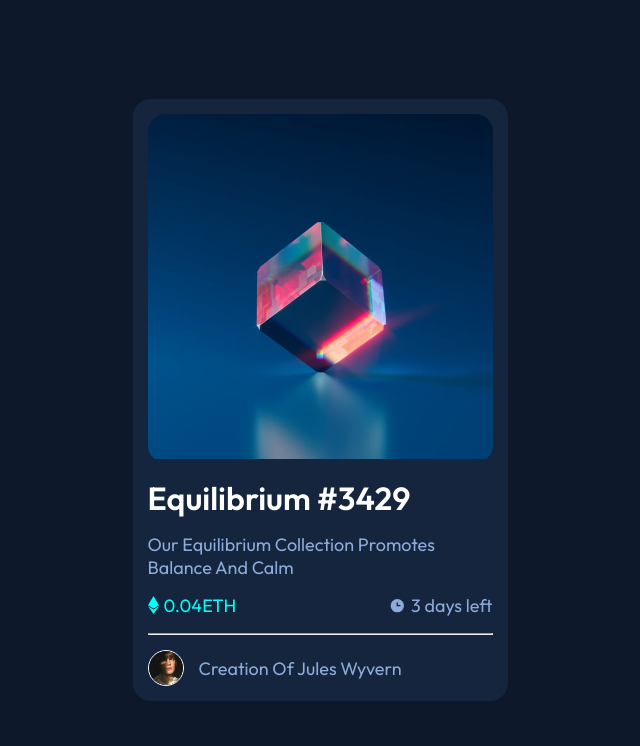
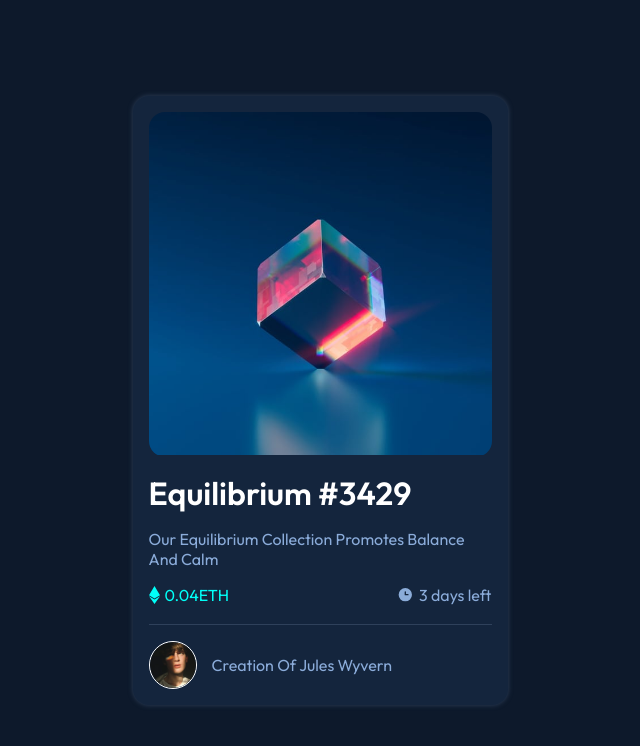
Before and after one commit to AbdallaRahmah/frontend_mentor_challengies, a website built with Parcel: page NFT preview card component challenge hub/index.html in a window 1280 px wide. Shown: the whole page, without its empty margins (320-960 px from the left). Built offline with nearby package versions, Linux system fonts and the light colour scheme.

Commit message:
inhanced code for the NFT preview card component challenge hub challenge - code inhancement - added design folder

```diff
--- a/NFT preview card component challenge hub/index.html
+++ b/NFT preview card component challenge hub/index.html
@@ -4,7 +4,6 @@
     <meta charset="UTF-8" />
     <meta http-equiv="X-UA-Compatible" content="IE=edge" />
     <meta name="viewport" content="width=device-width, initial-scale=1.0" />
-    <title>NFT preview card component challenge hub</title>
     <meta
       name="description"
       content="NFT preview card component challenge hub"
@@ -14,6 +13,7 @@
       content="frontend ,mentor ,NFT preview card component challenge hub"
     />
     <meta name="author" content="Abdalla Rahmah" />
+    <title>NFT preview card component challenge hub</title>
     <link
       rel="shortcut icon"
       href="images/favicon-32x32.png"
@@ -28,30 +28,34 @@
     <link rel="stylesheet" href="styles/main.css" />
   </head>
   <body>
-    <div class="card">
-      <div class="image-container">
+    <main class="card">
+      <div class="card__img">
         <img src="images/image-equilibrium.jpg" alt="equilibrium" />
       </div>
-      <h1>equilibrium #3429</h1>
-      <p>our equilibrium collection promotes balance and calm</p>
-      <span>
+      <div class="card__content">
+        <h1 class="content__title">equilibrium #3429</h1>
+        <p class="content__descripe">
+          our equilibrium collection promotes balance and calm
+        </p>
+        <span class="left-img">
           <img src="images/icon-ethereum.svg" alt="ethereum" />
           0.04eth
         </span>
-      <span>
+        <span class="right-img">
           <img src="images/icon-clock.svg" alt="clock" />
           3 days left
         </span>
-      <hr />
-      <div class="footer">
-        <div class="img-con">
+      </div>
+      <!-- <hr /> -->
+      <footer class="footer">
+        <div class="footer__img">
           <img src="images/image-avatar.png" alt="avatar" />
         </div>
-        <p>
+        <p class="footer__content">
           creation of
           <span>jules wyvern</span>
         </p>
-      </div>
-    </div>
+      </footer>
+    </main>
   </body>
 </html>
--- a/NFT preview card component challenge hub/styles/main.css
+++ b/NFT preview card component challenge hub/styles/main.css
@@ -1,135 +1,161 @@
-:root {
-  --Cyan: hsl(178, 100%, 50%);
-}
+/* render elemnts */
 * {
-  box-sizing: border-box;
   margin: 0;
   padding: 0;
+  box-sizing: border-box;
 }
+
+/* style start */
 body {
+  height: 100vh;
   display: flex;
   justify-content: center;
   align-items: center;
-  height: 100vh;
   background-color: hsl(217, 54%, 11%);
   font-family: "Outfit", sans-serif;
 }
-/* start */
+
 .card {
-  width: 375px;
-  padding: 15px;
-  border-radius: 18px;
+  padding: 1rem;
+  width: 90%;
+  max-width: 375px;
+  border-radius: 1rem;
   background-color: hsl(216, 50%, 16%);
+  box-shadow: 0 0 5px hsl(215, 32%, 27%);
 }
-@media (max-width: 578px) {
-  .card {
-    width: 320px;
-  }
-}
-.card .image-container {
-  border-radius: 18px;
+
+/* card img start */
+.card .card__img {
+  max-height: 345px;
   position: relative;
   overflow: hidden;
+  border-radius: 1rem;
   cursor: pointer;
 }
-.card .image-container::before {
+
+.card__img::before {
   content: " ";
   position: absolute;
   top: 50%;
   right: 50%;
   width: 50px;
   height: 50px;
-  transform: translate(50%, -50%);
-  z-index: 4;
-  opacity: 0;
   background-image: url(../images/icon-view.svg);
   background-repeat: no-repeat;
+  transform: translate(50%, -50%);
   transition: 0.5s;
+  opacity: 0;
+  z-index: 4;
 }
-.card .image-container::after {
+
+.card__img::after {
   content: "";
   position: absolute;
   top: 0%;
   right: 0%;
   height: 100%;
   width: 100%;
+  background-color: hsl(178, 100%, 50%);
+  transition: 0.3s;
   opacity: 0;
-  background-color: var(--Cyan);
   z-index: 3;
-  transition: 0.3s;
 }
-.card .image-container:hover::after {
-  opacity: 0.6;
+
+.card__img:hover::after {
+  opacity: 0.5;
 }
-.card .image-container:hover::before {
+
+.card__img:hover::before {
   opacity: 1;
 }
-.card .image-container img {
+
+.card__img img {
   width: 100%;
+  height: 100%;
 }
-.card h1 {
+
+/* card content start */
+.card .card__content {
+  margin-bottom: 1rem;
+  padding-bottom: 1rem;
+  border-bottom: 1px solid hsl(215, 32%, 27%);
+}
+
+.content__title {
+  margin: 1rem 0;
   color: hsl(0, 0%, 100%);
-  margin: 15px 0;
   text-transform: capitalize;
+  transition: 0.3s;
   cursor: pointer;
-  transition: 0.3s;
 }
-.card h1:hover {
-  color: var(--Cyan);
+
+.content__title:hover {
+  color: hsl(178, 100%, 50%);
 }
-.card p {
-  margin-bottom: 15px;
+
+.content__descripe {
+  margin-bottom: 1rem;
   color: hsl(215, 51%, 70%);
-  font-size: 18px;
   text-transform: capitalize;
 }
-.card > span:first-of-type {
+
+.left-img:first-of-type {
   display: inline-flex;
   align-items: center;
-  color: var(--Cyan);
-  font-size: 18px;
+  color: hsl(178, 100%, 50%);
   text-transform: uppercase;
 }
-.card span:first-of-type img {
+
+.left-img:first-of-type img {
   margin-right: 5px;
+  width: auto;
+  height: auto;
 }
-.card > span:last-of-type {
+
+.right-img:last-of-type {
   display: inline-flex;
   align-items: center;
   float: right;
   color: hsl(215, 51%, 70%);
-  font-size: 18px;
 }
-.card span:last-of-type img {
+
+.right-img:last-of-type img {
   margin-right: 5px;
+  width: auto;
+  height: auto;
 }
-hr {
-  margin: 15px 0;
-  background-color: hsl(215, 32%, 27%);
-}
+
+/* card footer start */
 .card .footer {
   display: flex;
   align-items: center;
 }
-.card .footer .img-con {
-  width: 36px;
-  height: 36px;
+
+.footer .footer__img {
+  width: 3rem;
+  height: 3rem;
   border: 1px solid hsl(0, 0%, 100%);
   border-radius: 50%;
   overflow: hidden;
 }
-.card .footer .img-con img {
+
+.footer__img img {
   width: 100%;
   height: 100%;
 }
-.card .footer p {
+
+.footer__content {
+  margin-left: 15px;
   margin-bottom: 0;
-  margin-left: 15px;
+  color: hsl(215, 51%, 70%);
+  text-transform: capitalize;
 }
-.card .footer p span {
+
+.footer__content span {
   transition: 0.3s;
   cursor: pointer;
 }
-.card .footer p span:hover {
-  color: var(--Cyan);
+
+.footer__content span:hover {
+  color: hsl(178, 100%, 50%);
 }
```
Also changed, not shown: NFT preview card component challenge hub/design/active-states.jpg (added), NFT preview card component challenge hub/design/desktop-design.jpg (added), NFT preview card component challenge hub/design/desktop-preview.jpg (added), NFT preview card component challenge hub/design/mobile-design.jpg (added). Lines whose indentation alone changed are shown as unchanged.
